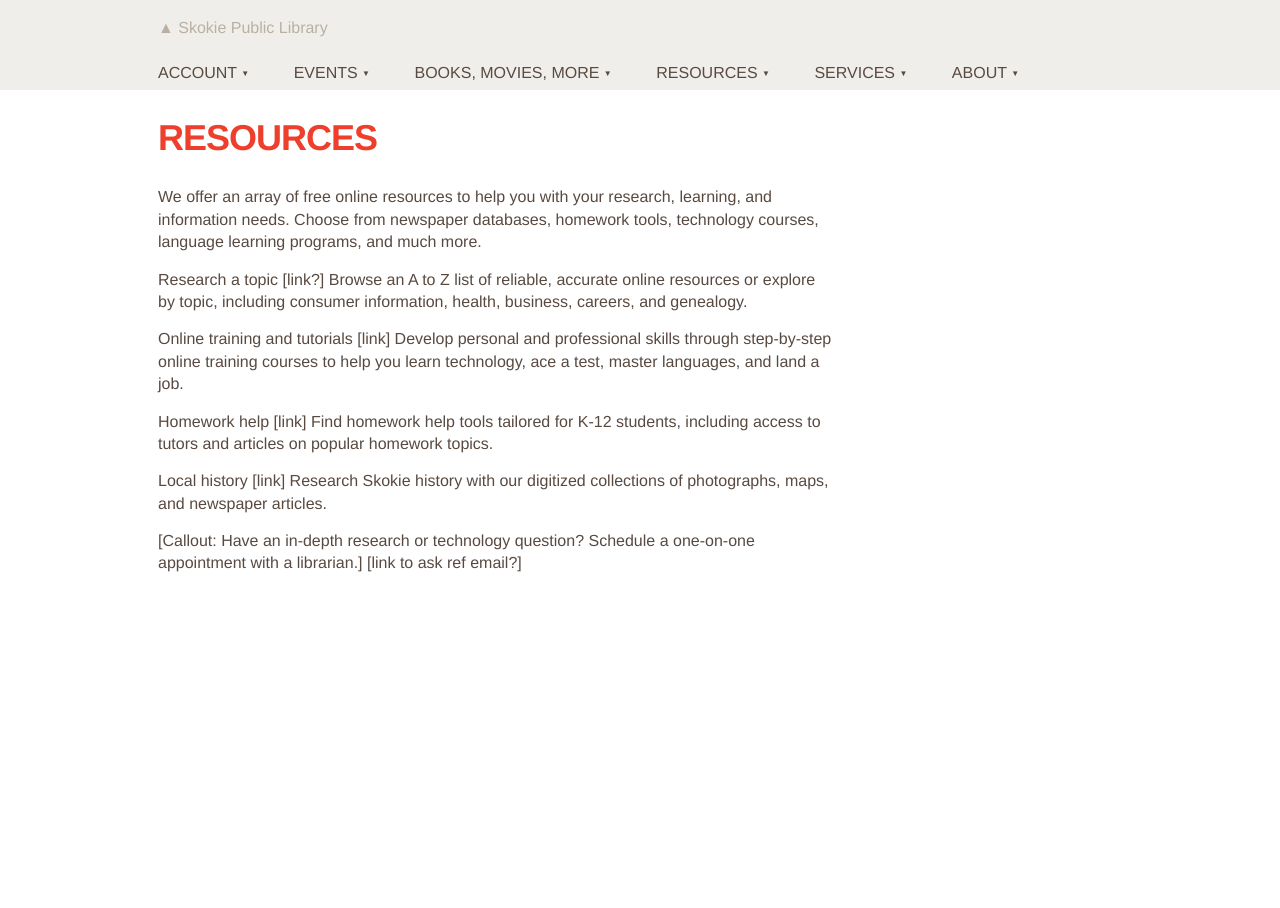
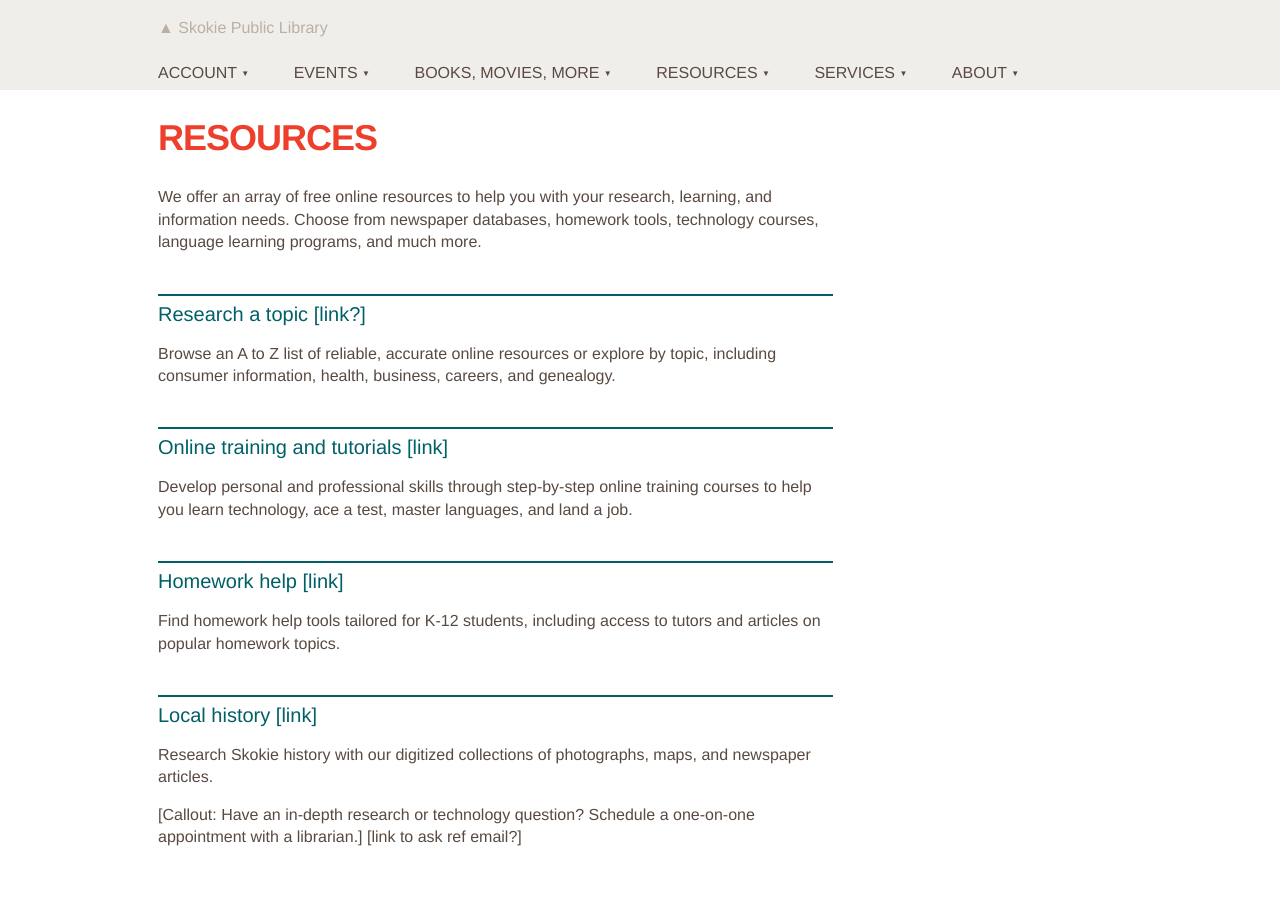
Before and after one commit to skokielibrary/spl-content, a Jekyll site: the page built from _content/annabelle/resources--index.markdown, in a window 1280 px wide. Built offline with Jekyll 4.4.1, drawn with Linux system fonts in a browser that asks for light colours.

```diff
--- a/_content/annabelle/resources--index.markdown
+++ b/_content/annabelle/resources--index.markdown
@@ -6,16 +6,16 @@ published: true
 
 We offer an array of free online resources to help you with your research, learning, and information needs. Choose from newspaper databases, homework tools, technology courses, language learning programs, and much more.
 
-Research a topic [link?]
+##Research a topic [link?]
 Browse an A to Z list of reliable, accurate online resources or explore by topic, including consumer information, health, business, careers, and genealogy.
 
-Online training and tutorials [link]
+##Online training and tutorials [link]
 Develop personal and professional skills through step-by-step online training courses to help you learn technology, ace a test, master languages, and land a job.
 
-Homework help [link]
+##Homework help [link]
 Find homework help tools tailored for K-12 students, including access to tutors and articles on popular homework topics.
 
-Local history [link]
+##Local history [link]
 Research Skokie history with our digitized collections of photographs, maps, and newspaper articles.
 
 [Callout: Have an in-depth research or technology question? Schedule a one-on-one appointment with a librarian.]
```
